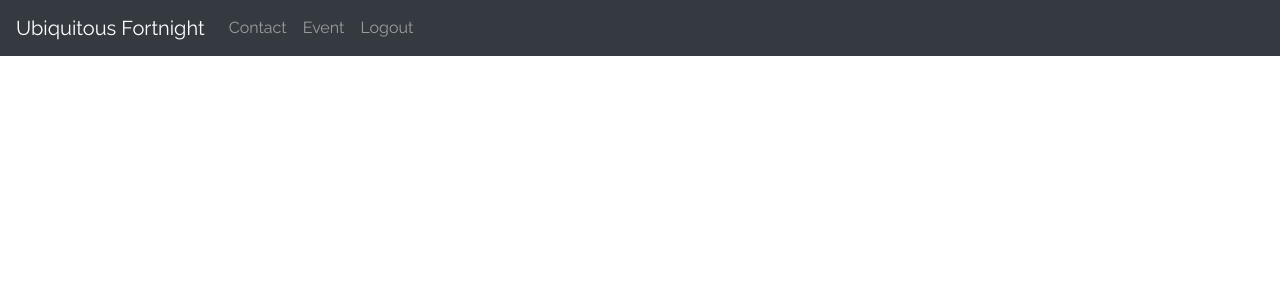
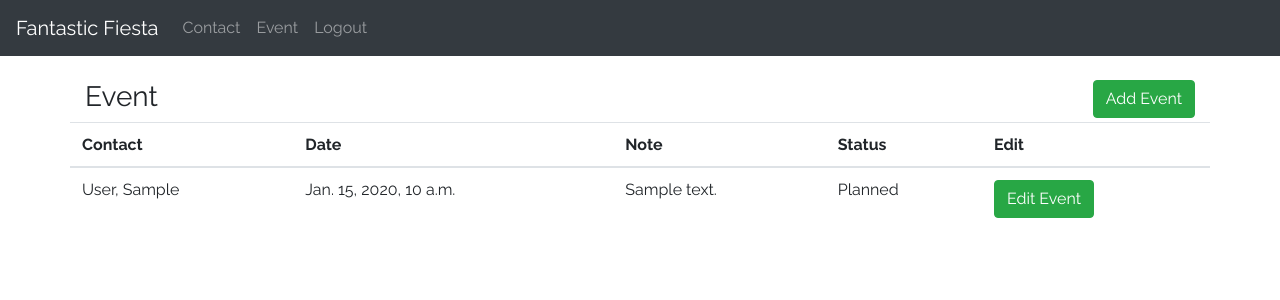
Before and after one commit to maximest-pierre/FantasticFiesta, a Django app: page / in a window 1280 px wide. Shown: the top 300 px of the page. Run offline with Django 3.2, Linux system fonts and the light colour scheme; a user stored in the database is signed in; tables that the repository leaves empty hold one stand-in row (values such as "Sample post"); style sheets or scripts are compiled from the project's sources; some libraries are stand-ins or nearby versions.

Commit message:
Add dashboard view for event

```diff
--- a/dashboard/views.py
+++ b/dashboard/views.py
@@ -11,6 +11,6 @@ class DashboardView(LoginRequiredMixin, ListView):
     def get_context_data(self, **kwargs):
         context = super().get_context_data(**kwargs)
 
-        context['event'] = Event.objects.filter(user=self.request.user)
+        context['events'] = Event.objects.filter(user=self.request.user)
 
         return context
--- a/event/models.py
+++ b/event/models.py
@@ -15,7 +15,7 @@ class Event(models.Model):
     class Meta:
         verbose_name_plural = "Events"
 
-    contact = models.ManyToManyField(Contact, related_name='contact_event')
+    contact = models.ForeignKey(Contact, on_delete=models.CASCADE)
     status = models.CharField(max_length=1, choices=STATUS_CHOICE)
     note = models.TextField()
     date = models.DateTimeField()
--- a/event/templates/event/event_list.html
+++ b/event/templates/event/event_list.html
@@ -2,5 +2,40 @@
 
 {% load widget_tweaks %}
 {% block content %}
+ <div class="container">
+    <br>
+        <div class="row">
+            <div class="col">
+                <h3>Event</h3>
+            </div>
+            <div class="col text-right">
+                 <a class="btn btn-success" href="#">Add Event</a>
+            </div>
 
+
+            <table class="table">
+                <thead>
+                    <tr>
+                        <th>Contact</th>
+                        <th>Date</th>
+                        <th>Note</th>
+                        <th>Status</th>
+                        <th>Edit</th>
+                    </tr>
+                </thead>
+                <tbody>
+                {% for event in events %}
+                    <tr>
+                        <td>{{event.contact.last_name}}, {{event.contact.first_name}}</td>
+                        <td>{{event.date}}</td>
+                        <td>{{event.note}}</td>
+                        <td>{{event.get_status_display}}</td>
+                        <td><a class="btn btn-success" href="#"">Edit Event</a></td>
+                    </tr>
+                {% endfor %}
+                </tbody>
+            </table>
+        </div>
+        </div>
+    </div>
 {% endblock %}
--- a/templates/base.html
+++ b/templates/base.html
@@ -10,7 +10,7 @@
 
     <body>
    <nav class="navbar navbar-expand-lg bg-dark navbar-dark">
-        <a class="navbar-brand" href="#">Ubiquitous Fortnight</a>
+        <a class="navbar-brand" href="#">Fantastic Fiesta</a>
         <ul class="navbar-nav">
             {% if user.is_authenticated %}
             <li class="nav-item">
```
Also changed, not shown: event/migrations/0004_auto_20180907_1304.py (added).
